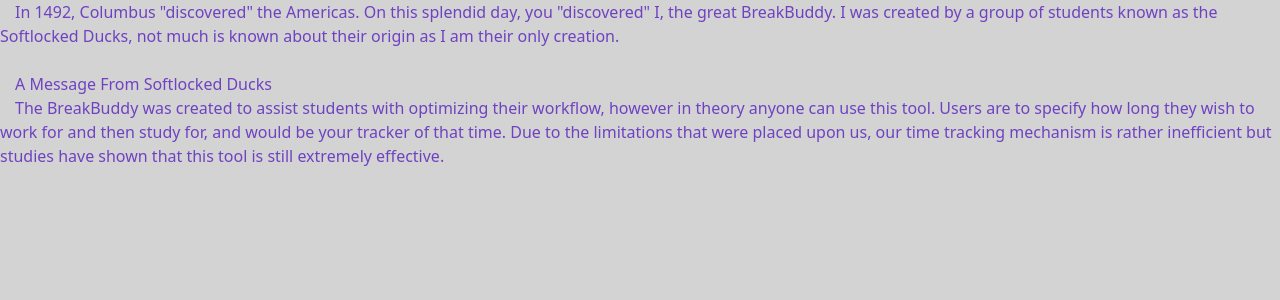
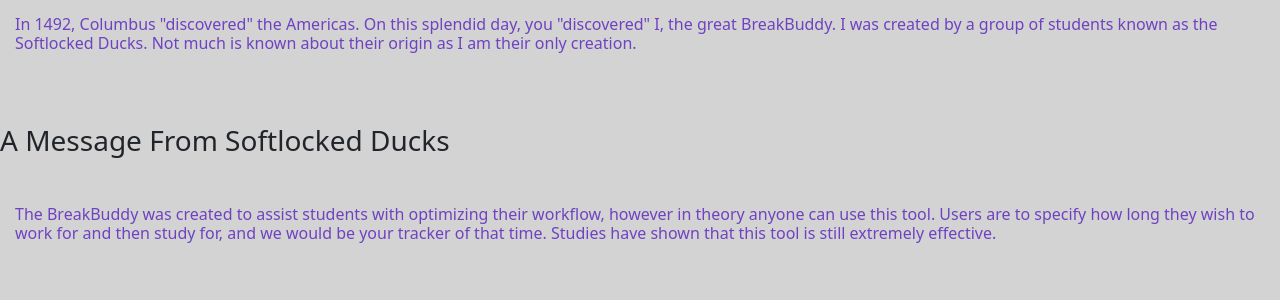
Before and after one commit to EGuo2004/P01, a Flask app: page /about in a window 1280 px wide. Shown: the top 300 px of the page. Run offline with Flask 2, Linux system fonts and the light colour scheme; some libraries are stand-ins or nearby versions.

Commit message:
update about page

```diff
--- a/app/templates/about.html
+++ b/app/templates/about.html
@@ -7,15 +7,15 @@
 </head>
 
 <body>
-<h10>
-In 1492, Columbus "discovered" the Americas. On this splendid day, you "discovered" I, the great BreakBuddy. I was created by a group of students known as the Softlocked Ducks, not much is known about their origin as I am their only creation.
-</h10>
+<h6>
+In 1492, Columbus "discovered" the Americas. On this splendid day, you "discovered" I, the great BreakBuddy. I was created by a group of students known as the Softlocked Ducks.  Not much is known about their origin as I am their only creation.
+</h6>
 <br><br>
-<h9>
+<h3>
 A Message From Softlocked Ducks
-</h9>
+</h3>
 <br>
-<h10>
-The BreakBuddy was created to assist students with optimizing their workflow, however in theory anyone can use this tool. Users are to specify how long they wish to work for and then study for, and  would be your tracker of that time. Due to the limitations that were placed upon us, our time tracking mechanism is rather inefficient but studies have shown that this tool is still extremely effective.
-</h10>
+<h6>
+The BreakBuddy was created to assist students with optimizing their workflow, however in theory anyone can use this tool. Users are to specify how long they wish to work for and then study for, and we would be your tracker of that time. Studies have shown that this tool is still extremely effective.
+</h6>
 </body>
```
